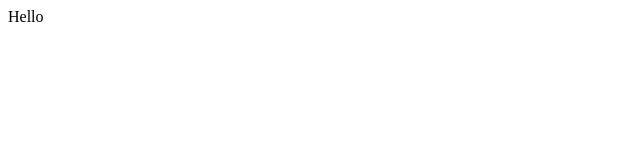
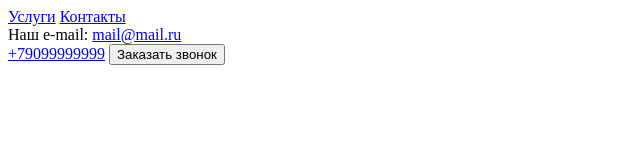
Before and after one commit to ElTigro420/new-project, a plain HTML site: page index.html in a window 1280 px wide. Shown: the whole page, without its empty margins (0-640 px from the left). Drawn offline with Linux system fonts and the light colour scheme.

Commit message:
some changes

```diff
--- a/index.html
+++ b/index.html
@@ -4,9 +4,21 @@
     <meta charset="UTF-8">
     <meta http-equiv="X-UA-Compatible" content="IE=edge">
     <meta name="viewport" content="width=device-width, initial-scale=1.0">
-    <title>Document</title>
+    <title>Визитка</title>
 </head>
 <body>
-    Hello
+    <header>
+        <nav>
+            <a href="#services">Услуги</a>
+            <a href="#contacts">Контакты</a>
+        </nav>
+    </header>
+    <div>
+        Наш e-mail: <a href="mailto:mail@mail.ru">mail@mail.ru</a>
+    </div>
+    <div>
+        <a href="tel:+79099999999">+79099999999</a>
+        <button>Заказать звонок</button>
+    </div>
 </body>
 </html>
```
